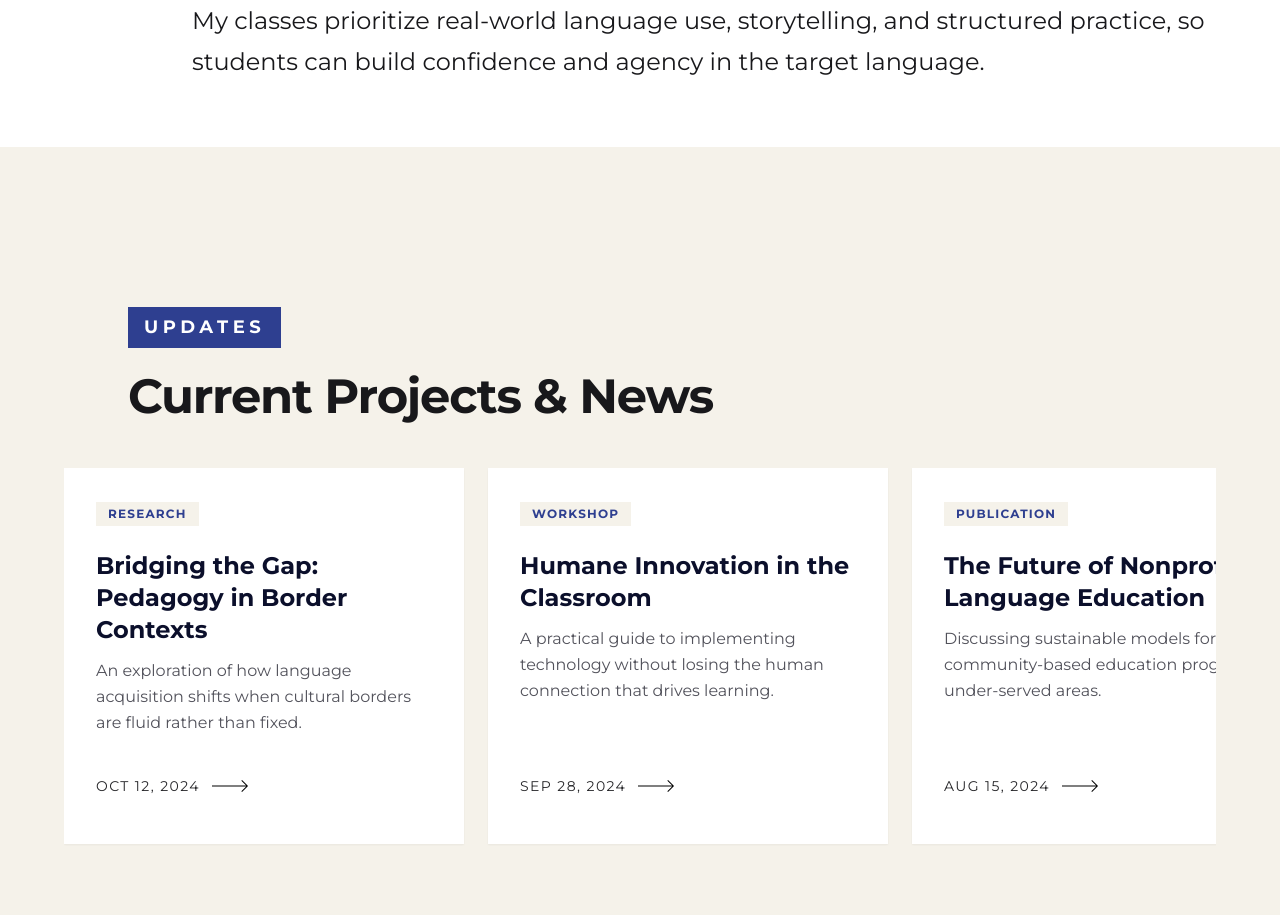
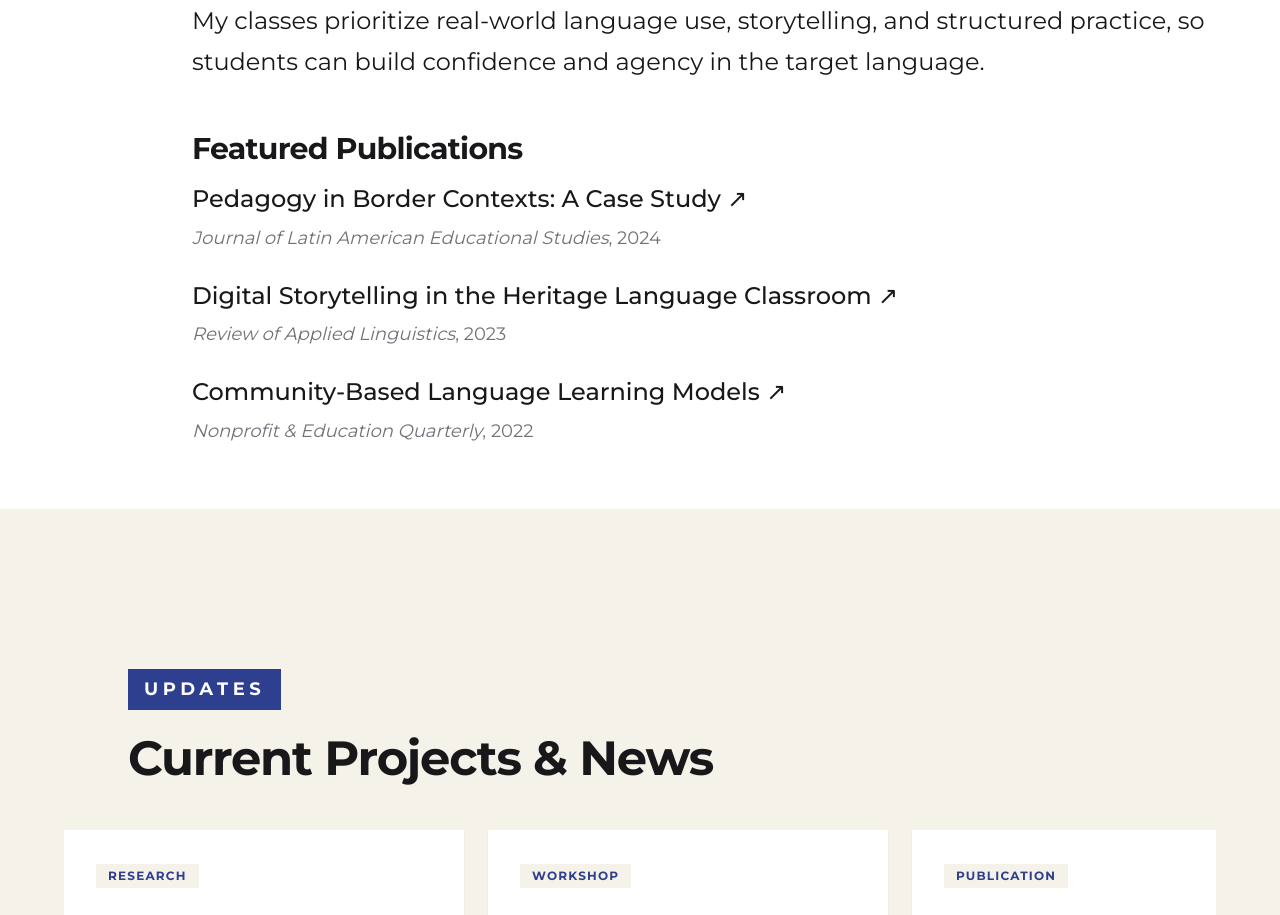
Before and after one commit to RiseforHope/personal-website, a Next.js app: page /about in a window 1280 px wide. Shown: the part 1520-2435 px from the top of the page. Built offline with nearby package versions, Linux system fonts and the light colour scheme; no server answers.

Commit message:
auth feature

```diff
--- a/app/about/page.tsx
+++ b/app/about/page.tsx
@@ -1,51 +1,53 @@
-// app/about/page.tsx
 "use client";
 import Image from "next/image";
+import Link from "next/link"; // Import Link for publication URLs
 import NewsSection from "@/components/NewsSection";
+
+// 1. DATA: Add your publications here
+const publications = [
+  {
+    id: 1,
+    title: "Pedagogy in Border Contexts: A Case Study",
+    journal: "Journal of Latin American Educational Studies",
+    year: "2024",
+    url: "#", // Add actual links if you have them
+  },
+  {
+    id: 2,
+    title: "Digital Storytelling in the Heritage Language Classroom",
+    journal: "Review of Applied Linguistics",
+    year: "2023",
+    url: "#",
+  },
+  {
+    id: 3,
+    title: "Community-Based Language Learning Models",
+    journal: "Nonprofit & Education Quarterly",
+    year: "2022",
+    url: "#",
+  },
+];
 
 export default function About() {
   return (
     <main className="min-h-screen bg-[#f5f2ea] text-zinc-900 overflow-x-hidden">
-      {/* MAIN CONTAINER
-          - px-6: Smaller padding for mobile/tablets
-          - md:px-16: Larger padding for desktop
-      */}
+      {/* HEADER & HERO SECTIONS (Unchanged) */}
       <section className="mx-auto max-w-7xl px-6 py-12 md:px-16 md:py-20">
-
-        {/* --- HEADER SECTION --- */}
         <div className="mb-12 md:mb-20">
-          {/* Top Label */}
           <div className="flex items-center gap-4 mb-8 md:mb-10">
             <span className="inline-flex bg-[#2e3f90] px-4 py-2 text-[10px] font-bold uppercase tracking-[0.25em] text-white md:px-5">
               People
             </span>
-
           </div>
-
-          {/* Main Title */}
           <h1 className="text-4xl font-bold leading-[1.3] tracking-tight md:text-7xl lg:text-[5.5rem]">
             J. Bladimir Garcia
             <span className="block">Educator &amp; Researcher</span>
           </h1>
         </div>
 
-        {/* --- HERO CARD LAYOUT ---
-          - ml-6: (Mobile/Tablet) Creates a small 24px indentation for the white card.
-          - md:ml-24: (Desktop) Increases indentation to 96px.
-        */}
         <div className="relative ml-0 bg-white md:ml-24">
-
           <div className="flex flex-col md:flex-row">
-
-            {/* LEFT COLUMN: Image + Meta */}
             <div className="shrink-0 md:w-[320px]">
-
-              {/* IMAGE WRAPPER
-                 - ml-6: (Mobile) Pulls image left by 24px to align with Title.
-                 - md:-ml-24: (Desktop) Pulls image left by 96px.
-                 - -mt-4: (Mobile) Slight vertical overlap.
-                 - md:-mt-5: (Desktop) Larger vertical overlap.
-              */}
               <div className="relative h-[300px] w-[300px] bg-gray-200 -ml-6 -mt-4 md:-ml-24 md:-mt-5 md:h-[380px] md:w-[320px]">
                 <Image
                   src="/images/about-portrait.jpg"
@@ -55,15 +57,10 @@ export default function About() {
                   priority
                 />
               </div>
-
-              {/* META DATA FOOTER
-                  - px-6: Mobile padding inside the card.
-              */}
               <div className="flex flex-col gap-1 px-6 py-6 md:px-8 md:pt-10">
                 <span className="text-base font-medium text-[#2e3f90]">
                   Theology and Education
                 </span>
-
                 <div className="mt-2 text-base md:mt-4">
                   <span className="mr-2 text-zinc-400">Email |</span>
                   <a
@@ -75,10 +72,6 @@ export default function About() {
                 </div>
               </div>
             </div>
-
-            {/* RIGHT COLUMN: Bio Text
-                - text-[18px] leading-[1.65]: Enforced specific metrics.
-            */}
             <div className="px-6 pb-12 pt-4 md:px-16 md:py-20">
               <div className="max-w-2xl space-y-6 text-[18px] leading-[1.65] text-zinc-900 md:space-y-10 md:text-2xl md:leading-relaxed">
                 <p>
@@ -95,18 +88,14 @@ export default function About() {
             </div>
           </div>
         </div>
-
       </section>
 
       {/* LOWER SECTIONS */}
       <section className="bg-white">
         <div className="mx-auto max-w-7xl space-y-12 px-6 py-12 md:px-16 md:py-16">
-          {/* ALIGNMENT CONTAINER:
-              - ml-6: (Mobile) Matches the card indentation.
-              - md:ml-24: (Desktop) Matches the desktop card indentation.
-              - pl-6 / md:pl-8: Matches the footer padding relative to the card edge.
-          */}
           <div className="ml-0 pl-6 space-y-10 md:ml-24 md:pl-8 md:space-y-12">
+
+            {/* Existing Sections */}
             <AboutSection title="Qualifications">
               <p>
                 MA in Hispanic Studies; ongoing PhD research on border conflict, pedagogy,
@@ -128,6 +117,26 @@ export default function About() {
                 practice, so students can build confidence and agency in the target language.
               </p>
             </AboutSection>
+
+            {/* 2. NEW SECTION: Featured Publications */}
+            <AboutSection title="Featured Publications">
+              <ul className="space-y-4 md:space-y-6">
+                {publications.map((pub) => (
+                  <li key={pub.id} className="flex flex-col gap-1">
+                    <Link
+                      href={pub.url}
+                      className="group block font-medium decoration-zinc-300 underline-offset-4 hover:underline"
+                    >
+                      {pub.title} ↗
+                    </Link>
+                    <span className="text-base text-zinc-500 md:text-lg">
+                      <span className="italic">{pub.journal}</span>, {pub.year}
+                    </span>
+                  </li>
+                ))}
+              </ul>
+            </AboutSection>
+
           </div>
         </div>
       </section>
```
